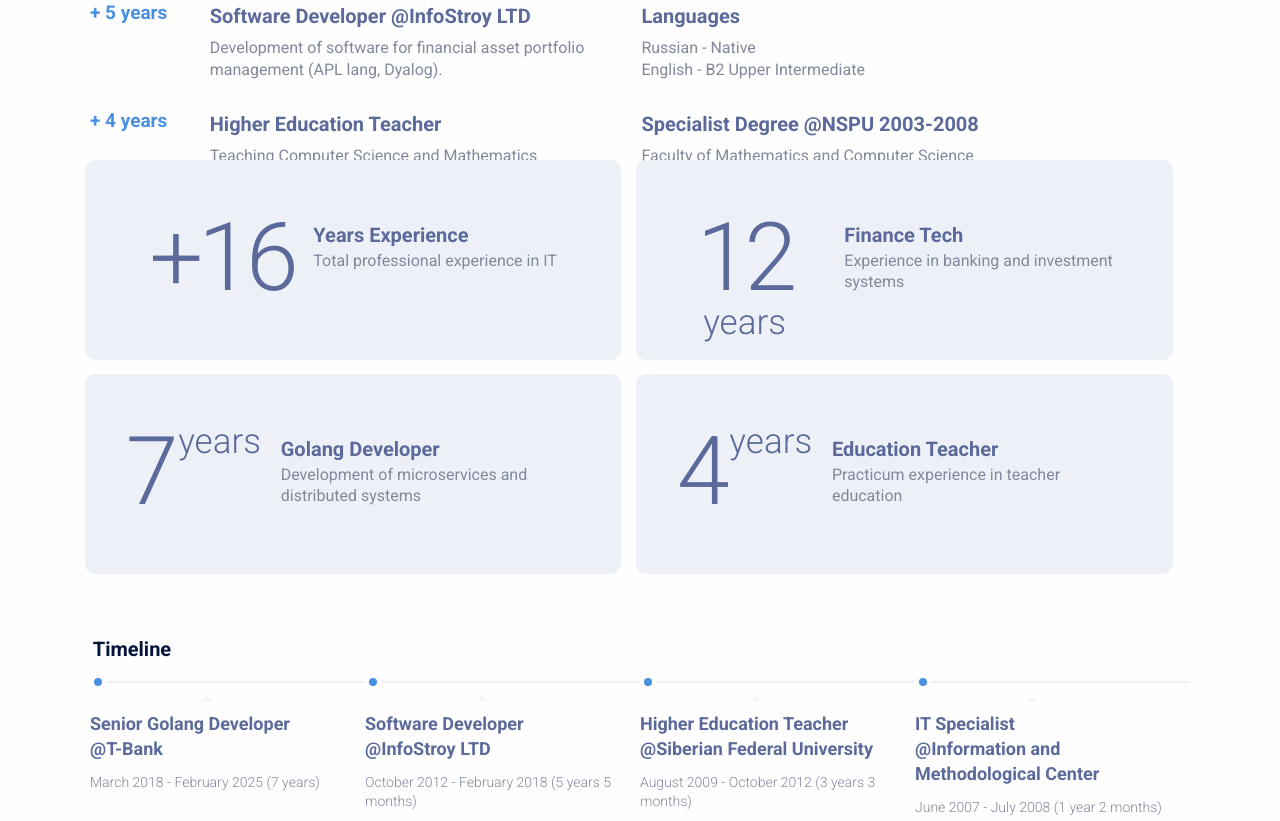
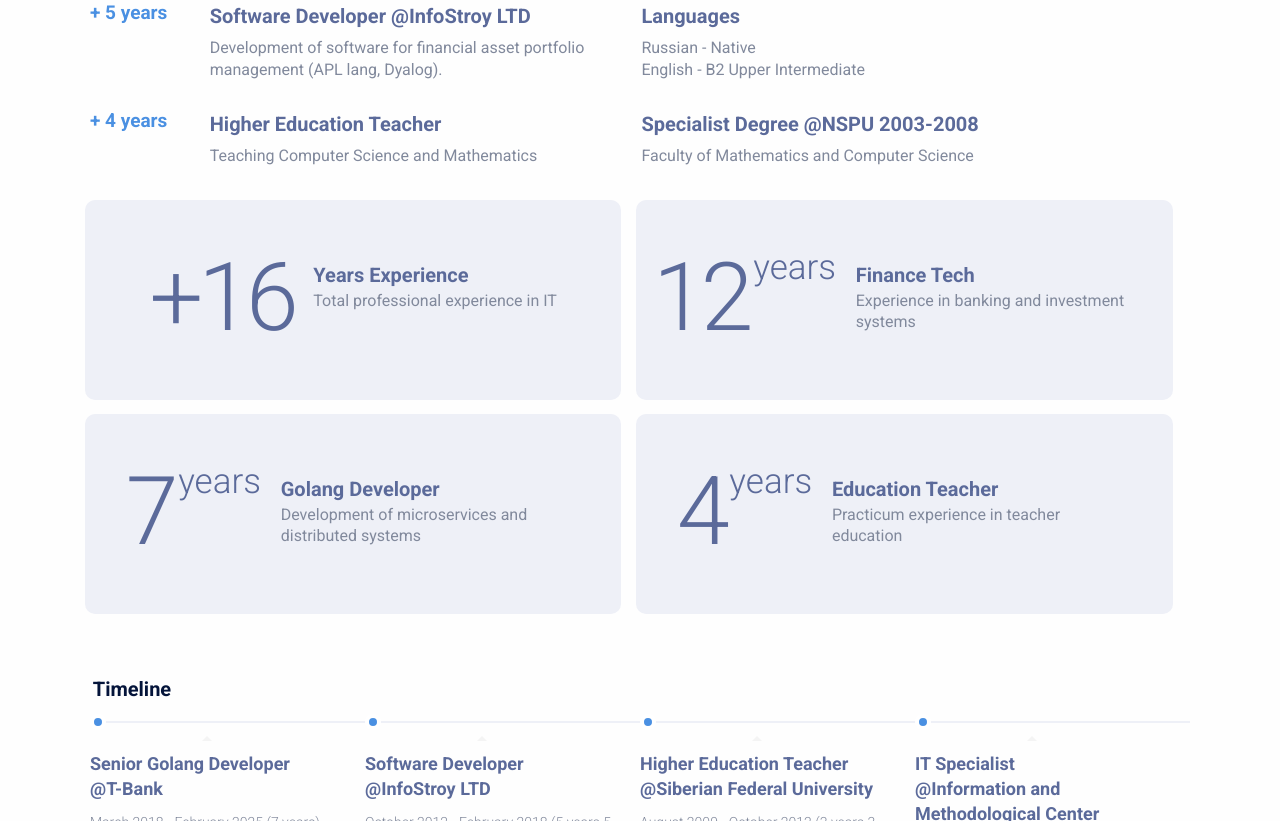
Before and after one commit to kainsk/kainsk.github.io, a plain HTML site: page index.html in a window 1280 px wide. Shown: the part 571-1392 px from the top of the page. Drawn offline with Linux system fonts and the light colour scheme.

Commit message:
fix styles.css

```diff
--- a/styles.css
+++ b/styles.css
@@ -160,7 +160,7 @@ h1.name {
 .cards {
 	max-width: 1120px;
 	display: block;
-	margin-top: 280px;
+	margin-top: 320px;
 }
 .card {
 	width: 47.9%;
@@ -182,7 +182,7 @@ h1.name {
 }
 .skill-level {
 	display: inline-block;
-	max-width: 160px;
+	max-width: 190px;
 }
 .skill-level span {
 	font-size: 35px;
```
